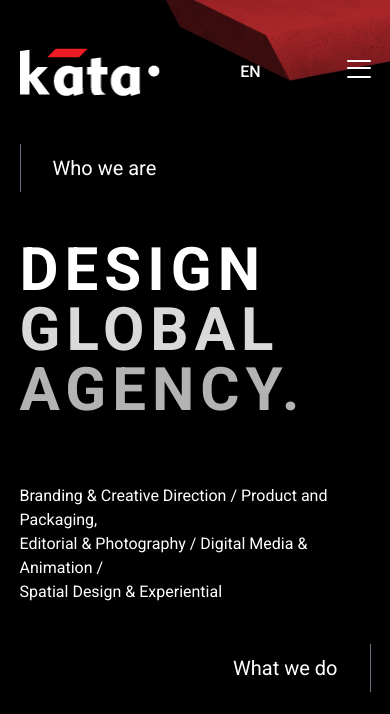
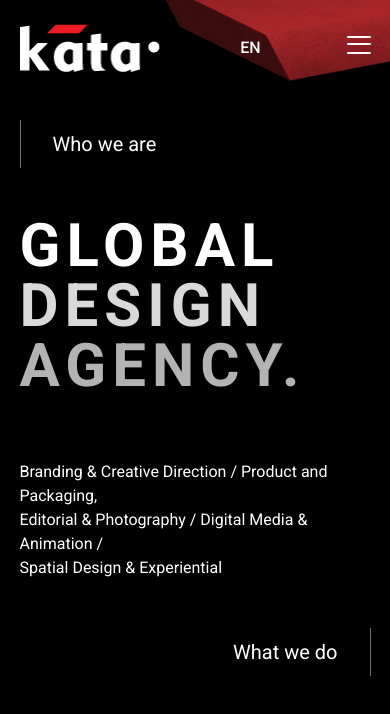
Before and after one commit to Suksii/katadesign-next, a Next.js app: page /en in a window 390 px wide. Shown: the top 714 px of the page. Built offline with nearby package versions, Linux system fonts and the light colour scheme.

Commit message:
small style changes

```diff
--- a/messages/en.json
+++ b/messages/en.json
@@ -9,6 +9,10 @@
   "Navbar": {
     "nas_rad": "Projects",
     "o_nama": "About"
+  },
+  "HomePage": {
+    "ko_smo_mi": "Who we are",
+    "sta_radimo": "What we do"
   },
   "ServicesPage": {
     "usluge": "Services",
--- a/messages/mn.json
+++ b/messages/mn.json
@@ -9,6 +9,10 @@
   "Navbar": {
     "nas_rad": "Projekti",
     "o_nama": "O nama"
+  },
+  "HomePage": {
+    "ko_smo_mi": "Ko smo mi",
+    "sta_radimo": "Šta radimo"
   },
   "ServicesPage": {
     "usluge": "Usluge",
--- a/src/app/[locale]/(black-layout)/layout.js
+++ b/src/app/[locale]/(black-layout)/layout.js
@@ -3,7 +3,7 @@ import Navbar from "@/components/Navbar";
 export default async function DarkLayout({ children }) {
   return (
     <div className="min-h-screen bg-black text-white antialiased">
-      <div className="w-[90%] md:w-[80%] mx-auto pt-12">
+      <div className="w-[90%] md:w-[80%] mx-auto pt-6 md:pt-12">
         <Navbar variant="black" />
         <main className="py-12 md:py-24">{children}</main>
       </div>
--- a/src/app/[locale]/(black-layout)/page.js
+++ b/src/app/[locale]/(black-layout)/page.js
@@ -1,9 +1,12 @@
 import TypewriterText from "@/components/Typewriter";
+import { useTranslations } from "next-intl";
 import Image from "next/image";
 
 function HomePage() {
+  const t = useTranslations("HomePage");
+
   return (
-    <div className="min-h-[calc(100vh-288px)] flex flex-col md:justify-end relative pb-12">
+    <div className="min-h-[calc(100vh-280px)] flex flex-col md:justify-end relative pb-12">
       <div className="fixed top-0 right-0 -translate-y-[8%] translate-x-[40%] sm:-translate-y-[15%] md:-translate-y-[15%] lg:-translate-y-[42%] inset-0 z-0">
         <Image
           src="/3s_logo_crveni.png"
@@ -12,10 +15,10 @@ function HomePage() {
           height={1341}
         />
       </div>
-      <h1 className="mb-12 md:mb-32">Who we are</h1>
+      <h1 className="mb-12 md:mb-32">{t("ko_smo_mi")}</h1>
       <div className="flex flex-col md:flex-row justify-between w-full">
         <TypewriterText
-          lines={["Design", "Global", "Agency."]}
+          lines={["Global", "Design", "Agency."]}
           colors={["text-white", "text-white/85", "text-white/70"]}
         />
         <p className="flex-1 flex justify-end pt-16 md:pt-0 md:text-lg">
@@ -26,8 +29,8 @@ function HomePage() {
           Spatial Design & Experiential
         </p>
       </div>
-      <p className="absolute right-0 bottom-2 border-r border-gray-500 text-xl pr-8 leading-12">
-        What we do
+      <p className="flex justify-end border-r border-gray-500 text-xl pr-8 mt-12 leading-12">
+        {t("sta_radimo")}
       </p>
     </div>
   );
--- a/src/app/[locale]/(white-layout)/about/page.js
+++ b/src/app/[locale]/(white-layout)/about/page.js
@@ -19,7 +19,7 @@ const AboutPage = () => {
     <PagesWrapper title={t("o_nama")}>
       <div>
         <h2>{t("o_nama_naslov")}</h2>
-        <div className="tracking-wide text-lg leading-8">
+        <div className="tracking-wide text-xl leading-8 flex flex-col gap-4">
           {paragraphs.map((text, index) => (
             <p key={index}>{text}</p>
           ))}
--- a/src/components/ContactSection.jsx
+++ b/src/components/ContactSection.jsx
@@ -164,7 +164,7 @@ const ContactSection = () => {
       )}
       <button
         disabled={loading}
-        className="border border-black py-1.5 min-w-28 cursor-pointer font-medium tracking-wide hover:bg-black hover:text-white transition-all ease-linear duration-200"
+        className="border border-black py-1.5 min-w-28 w-fit cursor-pointer font-medium tracking-wide hover:bg-black hover:text-white transition-all ease-linear duration-200"
       >
         {loading ? t("notifications.slanje") : t("posalji")}
       </button>
--- a/src/components/GalleryImage.jsx
+++ b/src/components/GalleryImage.jsx
@@ -13,12 +13,12 @@ const GalleryImageComponent = ({
   return (
     <div
       className={`group flex-1 flex flex-col overflow-hidden transition-all duration-500 relative ${
-        isHovered ? "flex-[3]" : ""
+        isHovered ? "flex-[8] md:flex-[12]" : ""
       }`}
       onMouseEnter={onMouseEnter}
       onMouseLeave={onMouseLeave}
     >
-      <div className="overflow-hidden h-[400px] w-full relative">
+      <div className="overflow-hidden h-[500px] w-full relative">
         <Image
           src={src}
           alt={alt}
--- a/src/components/HamburgerMenu.jsx
+++ b/src/components/HamburgerMenu.jsx
@@ -129,7 +129,7 @@ export default function HamburgerMenu({ variant = "light" }) {
             </motion.div>
 
             <motion.div
-              className="w-[80%] mx-auto fixed bottom-10 md:bottom-20 left-0 right-0 flex flex-col-reverse md:flex-row items-center gap-4 text-gray-600 z-50"
+              className="w-[80%] mx-auto fixed bottom-6 md:bottom-20 left-0 right-0 flex flex-col-reverse md:flex-row items-center gap-4 text-gray-600 z-50"
               variants={footerContainerVariants}
               initial="hidden"
               animate="visible"
```
